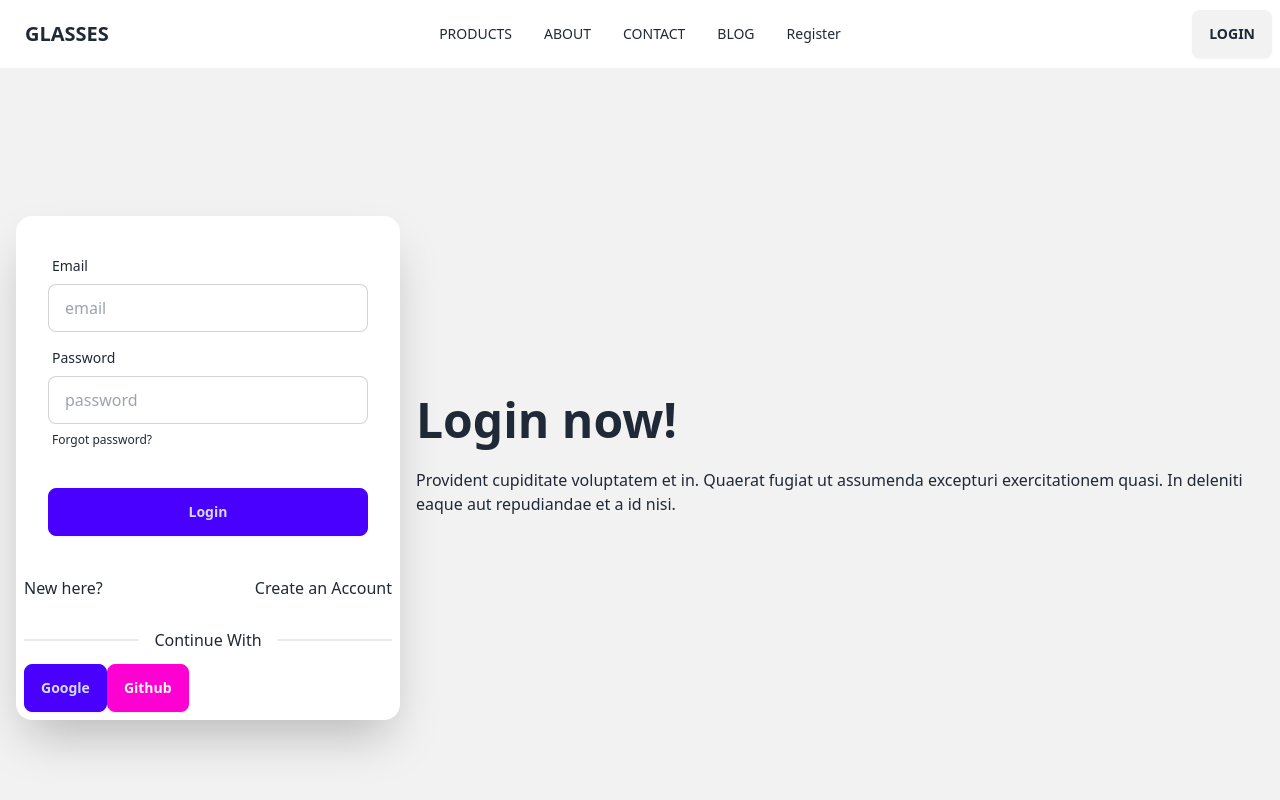
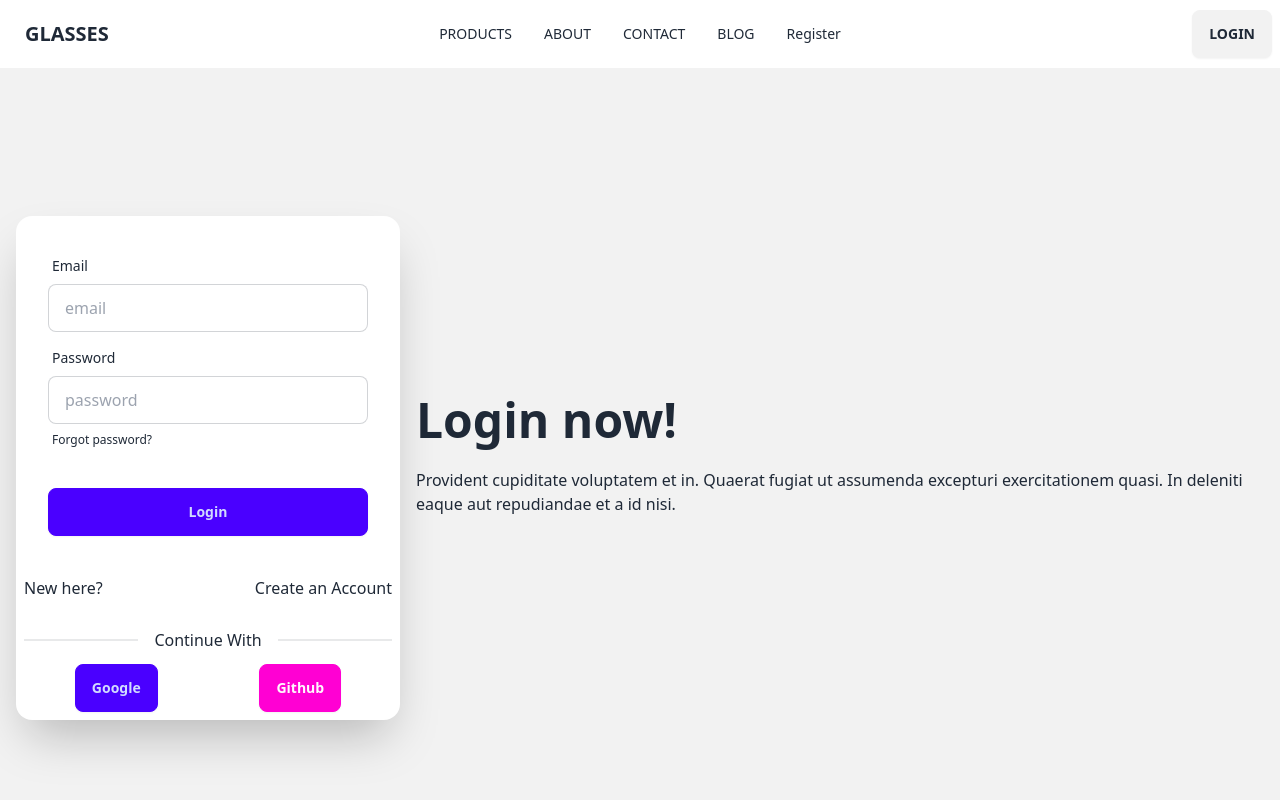
Before and after one commit to SohelShahid117/concept-9-firebase-with-pvt-route, a React (Vite) app: page /login in a window 1280 px wide. Shown: the top 800 px of the page. Built offline with nearby package versions, Linux system fonts and the light colour scheme; no server answers.

Commit message:
github login done-part-3-25 min clear

```diff
--- a/src/Component/SocialLogin/SocialLogin.jsx
+++ b/src/Component/SocialLogin/SocialLogin.jsx
@@ -10,6 +10,7 @@ const SocialLogin = (props) => {
     <>
       <div className="p-2">
         <h2 className="text-center  divider">Continue With</h2>
+        <div className="flex justify-around">
           <button
             onClick={() => {
               googleLogin();
@@ -27,6 +28,7 @@ const SocialLogin = (props) => {
             Github
           </button>
         </div>
+      </div>
     </>
   );
 };
```
Lines whose indentation alone changed are shown as unchanged.
